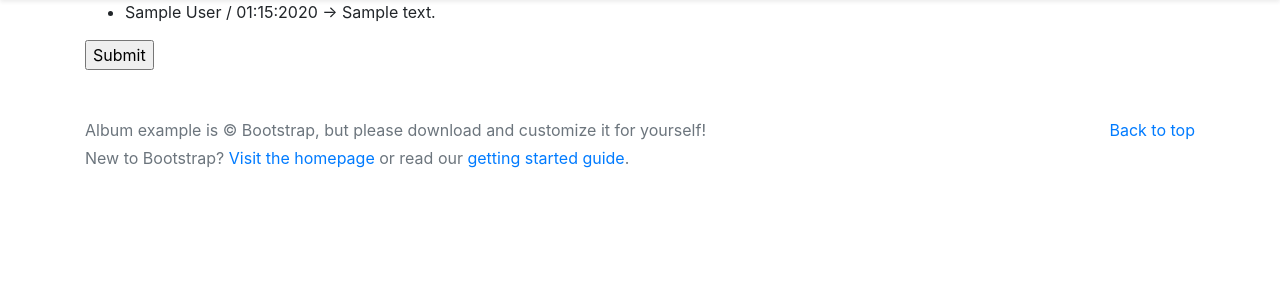
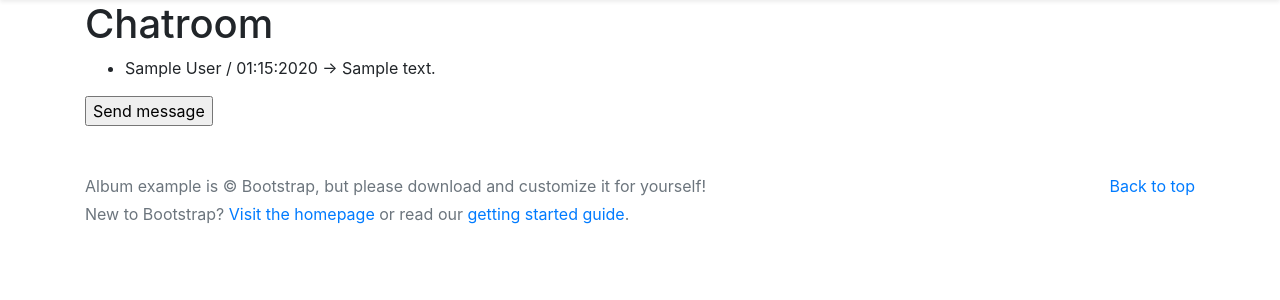
Before and after one commit to pvaling/lingua, a Django app: template tutors/templates/tutors/chat.html in a window 1280 px wide. Shown: the part 58-358 px from the top of the page. Run offline with Django 3.2, Linux system fonts and the light colour scheme; the template is opened without the code that fills it: most values are stand-ins (such as "Sample title", 1, 10 or a date in 2020); some libraries are stand-ins or nearby versions.

Commit message:
chat in progress

```diff
--- a/tutors/templates/tutors/chat.html
+++ b/tutors/templates/tutors/chat.html
@@ -5,6 +5,7 @@
 {% block body %}
 
     <div class="container">
+        <h1>Chatroom</h1>
         <ul>
             {% for message in chatroom.chatmessage_set.all %}
                 <li>{{ message.author }} / {{ message.created|date:"m:d:Y" }} -> {{ message.body }}</li>
@@ -16,7 +17,7 @@
             <form method="post" action="{% url 'tutors:tutor_chat' tutor_id=tutor.id %}">
                 {% csrf_token %}
                 {{ message_form|crispy }}
-                <input type="submit" value="Submit" />
+                <input type="submit" value="Send message" />
             </form>
         </div>
 
```
